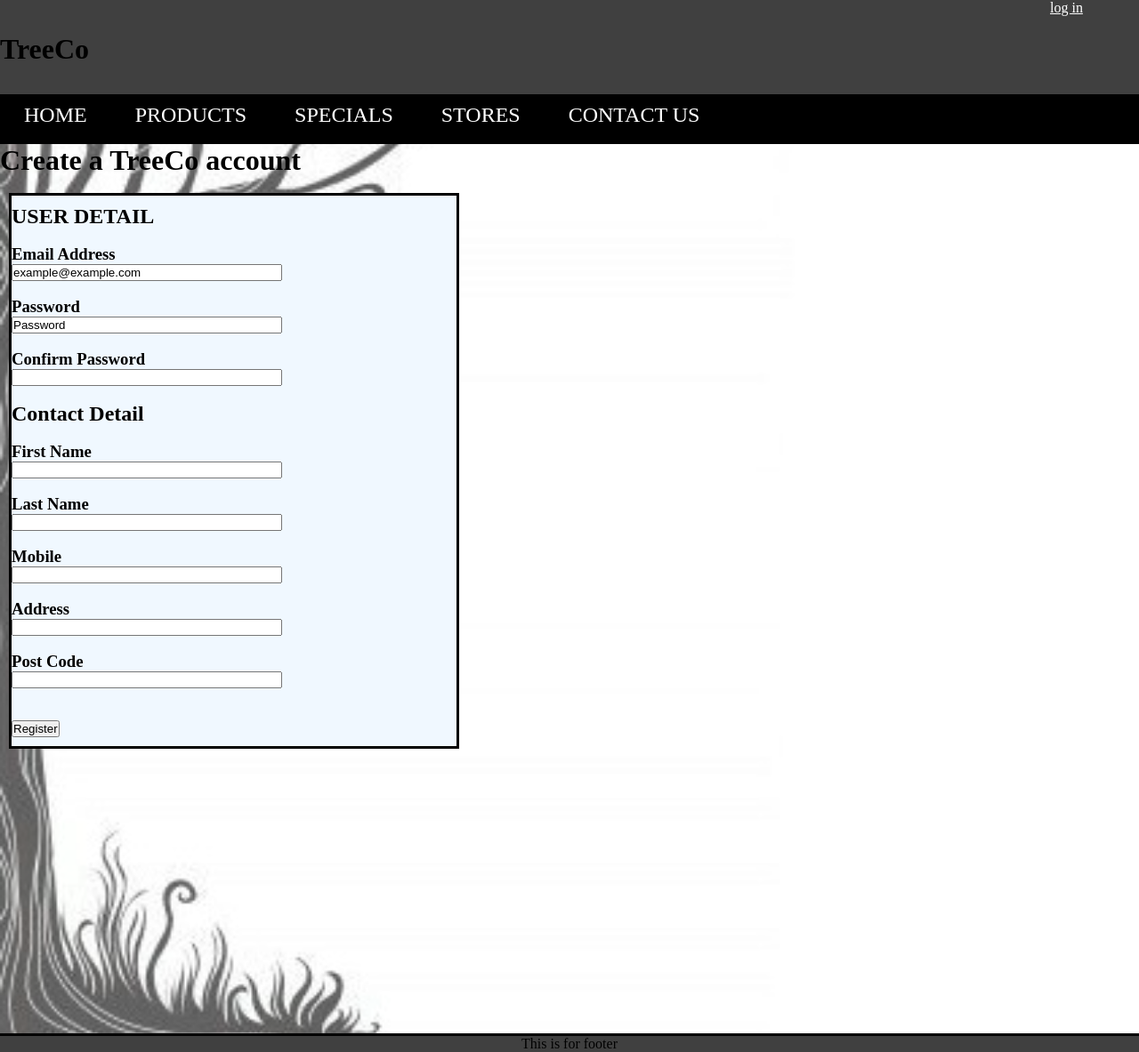
After one commit to rachellee2/PlantATree, a PHP site: page /register.html in a window 1280 px wide. The commit adds this page. Shown: the whole page at 89% size. Run offline with PHP 8.4, Linux system fonts and the light colour scheme.

Commit message:
Created register page

```diff
--- a/logIn.html
+++ b/logIn.html
@@ -46,7 +46,10 @@
                 <h2>Create New Account</h2>
                 <br>
                 <h4>Having an account enables you to save multiple addresses, create lists, check the status of your recent orders and more.</h4>
-                <button>CREATE ACCOUNT</button>
+                <button>
+                    <a href="register.html">
+                    CREATE ACCOUNT
+                </button>
             </div>
 
         </div>
--- a/product.css
+++ b/product.css
@@ -132,6 +132,7 @@ li a:hover{
 	color: white;
 }
 #cont12{
+	margin-left:10px;
 	background-color: aliceblue;
 	border:solid;
 	padding-top:10px;
--- /dev/null
+++ b/register.html
@@ -0,0 +1,81 @@
+<!DOCTYPE html>
+<html>
+    <head>
+        <title>TreeCo</title>
+        <link rel="stylesheet" type="text/css" href="product.css">
+        <!--<meta name="viewport" content="width=device-width, initial-scale=1.0">-->
+    <body>
+        <div id="container">
+            <header>
+                <!--To Do:
+                Add Navigation bar
+                Add Logo
+                Change Background-->
+                <a href="logIn.html" id="cont11">log in</a>
+
+
+
+                <div class="wrapper1">
+                    <h1><br>TreeCo</h1>
+
+                </div>
+                    <div class="nav">
+                        <ul>
+
+                            <li><a href="index.html">Home</a></li>
+                            <li><a href="products.html">Products</a></li>
+                            <li><a href="special.html">Specials</a></li>
+                            <li><a href="stores.html">Stores</a></li>
+                            <li><a href="about.html">Contact Us</a></li>
+                        </ul>
+                    </div>
+            </div>
+            </header>
+            <div id="main">
+                    <h1>Create a TreeCo account</h1>
+                    <br>
+                    <div id="cont12">
+                        <h2>USER DETAIL</h2>
+                        <br>
+                        <h3>Email Address</h3>
+                        <input id="cont13" type="email" name="email" value="example@example.com"><br>
+                        <br>
+                        <h3>Password </h3>
+                        <input id="cont13" type="text" name="text" value="Password"><br>
+                        <br>
+                        <h3>Confirm Password</h3>
+                        <input id="cont13" type="text" name="text">
+                        <br>
+                        <br>
+
+                        <h2>Contact Detail</h2>
+                        <br>
+                        <h3>First Name</h3>
+                        <input id="cont13" type="text" name="text"><br>
+                        <br>
+                        <h3>Last Name</h3>
+                        <input id="cont13" type="text" name="text"><br>
+                        <br>
+                        <h3>Mobile</h3>
+                        <input id="cont13" type="text" name="text"><br>
+                        <br>
+                        <h3>Address</h3>
+                        <input id="cont13" type="text" name="text"><br>
+                        <br>
+                        <h3>Post Code</h3>
+                        <input id="cont13" type="text" name="text"><br>
+                        <br>
+                        <br>
+                        <button>
+                            Register
+                        </button>
+                    </div>
+
+                </div>
+
+                <footer>
+                    <center>This is for footer</center>
+                </footer>
+            </div>
+        </body>
+        </html>
```
